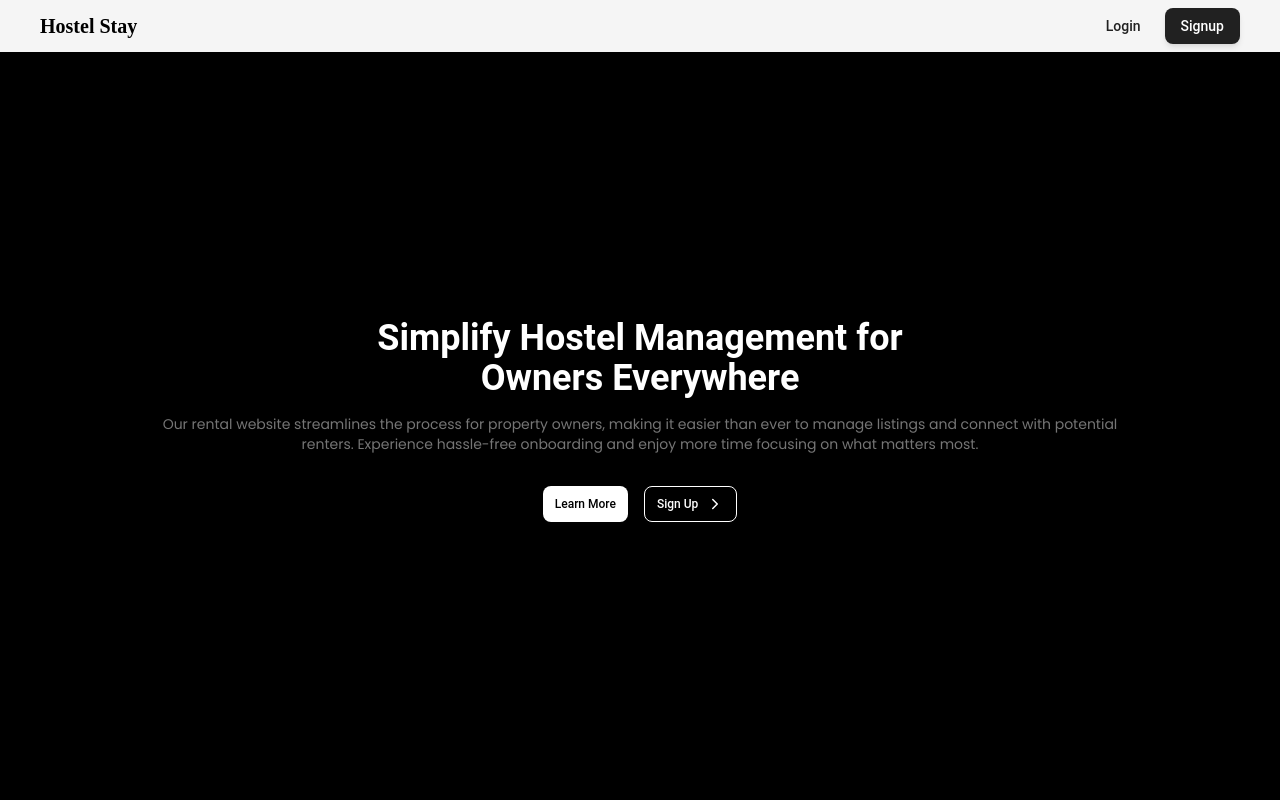
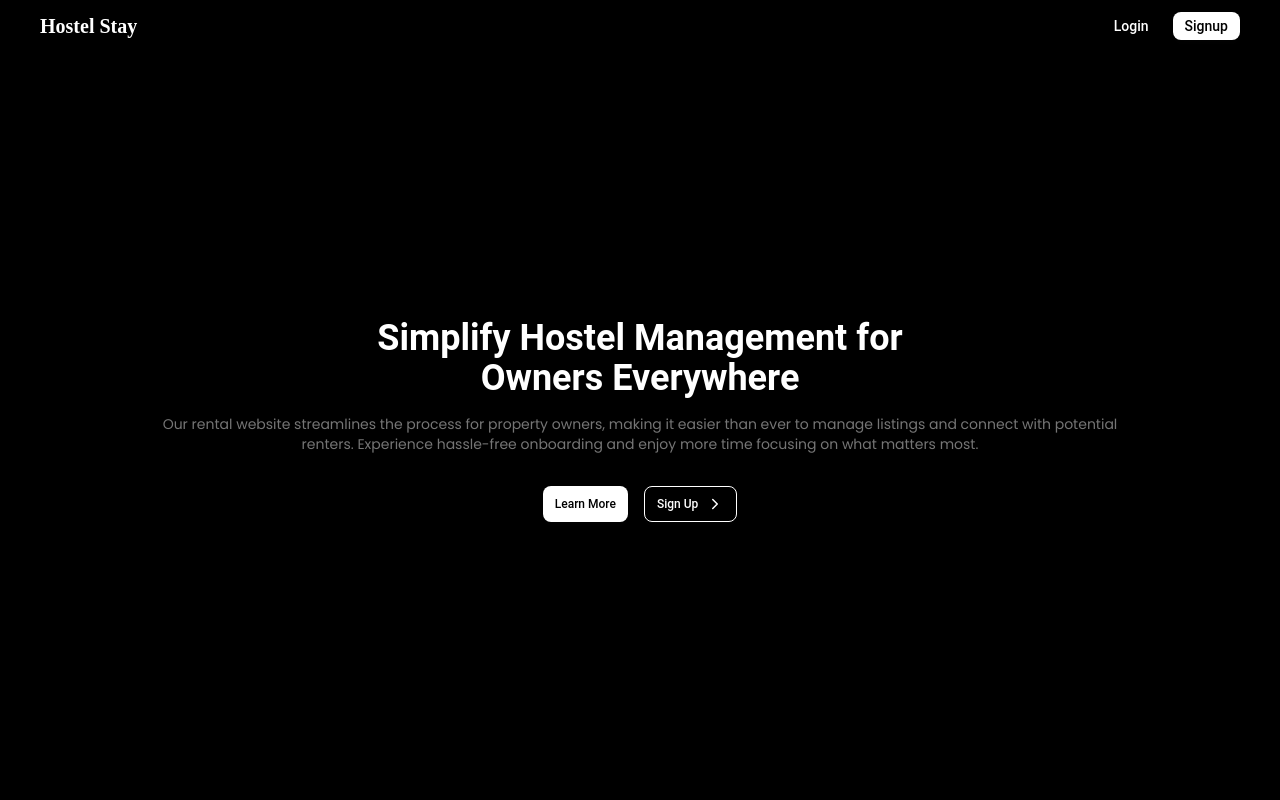
Before and after one commit to AmanPant9026/Project-Hostel, a React (Vite) app: page / in a window 1280 px wide. Shown: the top 800 px of the page. Built offline with nearby package versions, Linux system fonts and the light colour scheme; a web font is replaced by a local one.

Commit message:
added Navbar transparent effect

```diff
--- a/src/components/Navbar.jsx
+++ b/src/components/Navbar.jsx
@@ -1,12 +1,34 @@
+import React, { useState, useEffect } from "react";
 import { Button } from "@material-tailwind/react";
-import React from "react";
 import { Link } from "react-router-dom";
 
 const Navbar = () => {
+  const [isScrolled, setIsScrolled] = useState(false);
+
+  useEffect(() => {
+    const handleScroll = () => {
+      if (window.scrollY > 400) {
+        setIsScrolled(true);
+      } else {
+        setIsScrolled(false);
+      }
+    };
+
+    window.addEventListener("scroll", handleScroll);
+
+    return () => {
+      window.removeEventListener("scroll", handleScroll);
+    };
+  }, []);
+
   return (
-    <div className="fixed flex items-center justify-between w-screen px-10 py-2 bg-gray-100 shadow-lg">
+    <div
+      className={`fixed z-20 flex items-center justify-between w-screen px-10 py-2 shadow-lg transition-colors duration-300 ${
+        isScrolled ? "bg-white text-black" : "bg-transparent text-white"
+      }`}
+    >
       {/* Logo */}
-      <Link to="/" className="text-xl font-extrabold text-black font-playwrite">
+      <Link to="/" className="text-xl font-extrabold font-playwrite">
         Hostel Stay
       </Link>
 
@@ -15,13 +37,19 @@ const Navbar = () => {
         <Link to="/login">
           <Button
             variant="text"
-            className="px-4 py-2 text-sm font-medium capitalize font-source"
+            className={`px-4 py-2 text-sm font-medium capitalize font-source ${
+              isScrolled ? "text-black" : "text-white"
+            }`}
           >
             Login
           </Button>
         </Link>
         <Link to="/signup">
-          <Button className="px-4 py-2 text-sm font-medium text-white capitalize font-source ">
+          <Button
+            className={`px-3 py-1 text-sm font-medium text-white capitalize font-source ${
+              isScrolled ? "" : "bg-white text-black"
+            } `}
+          >
             Signup
           </Button>
         </Link>
```
